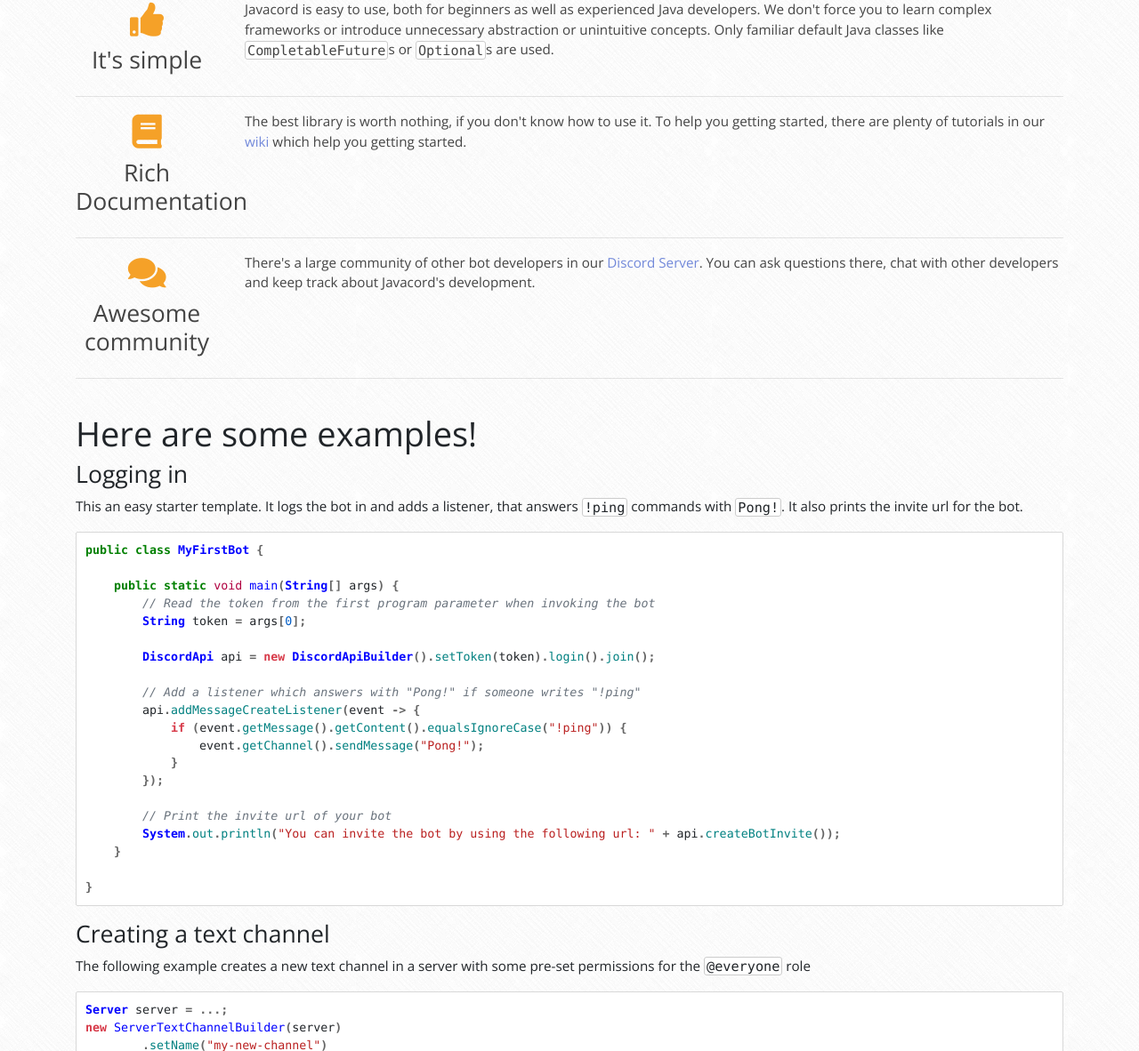
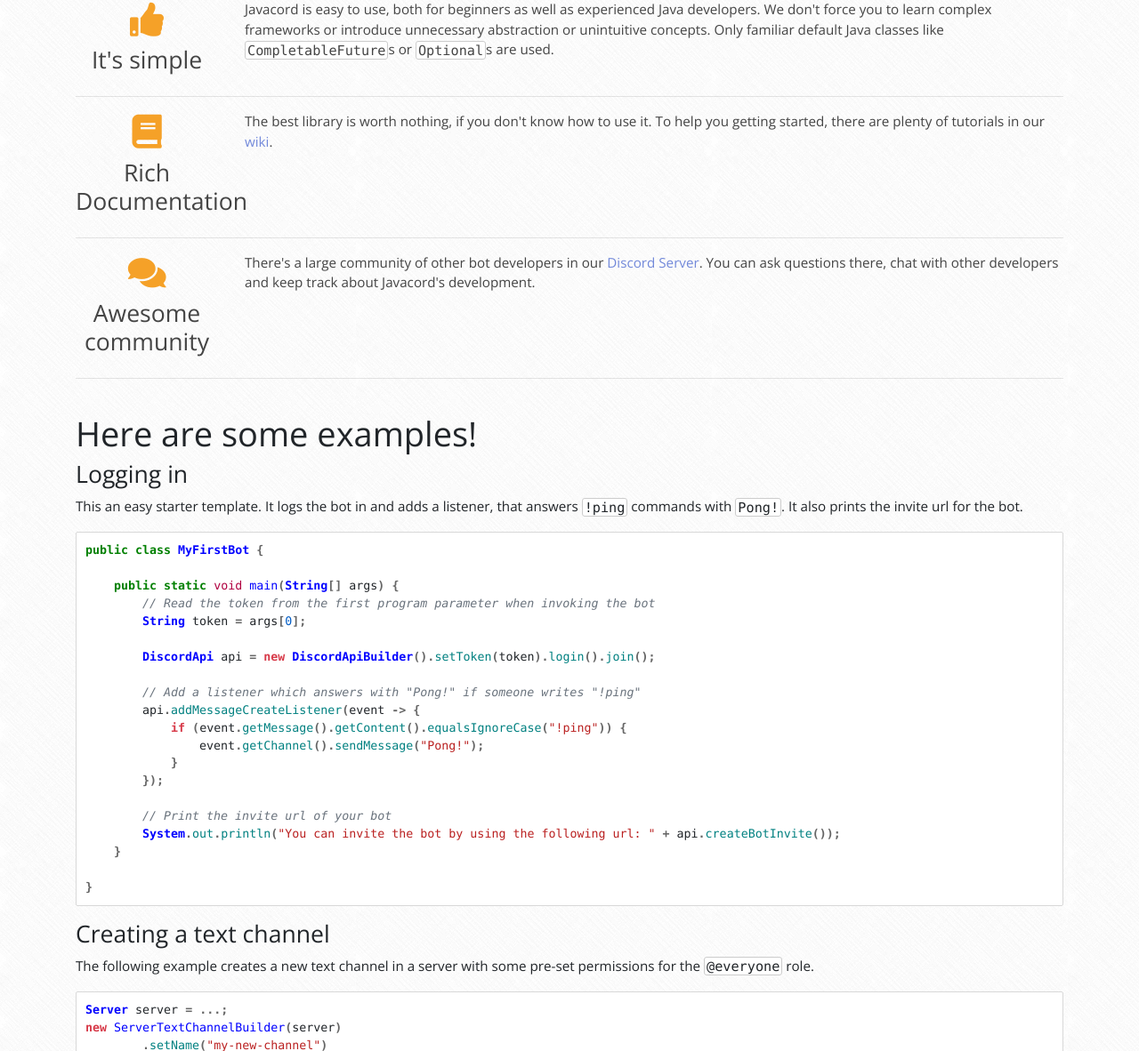
Before and after one commit to Vampire/javacord.github.io, a Jekyll site: the page built from index.html, in a window 1280 px wide. Shown: the part 624-1806 px from the top of the page at 89% size. Built offline with Jekyll 4.4.1, drawn with Linux system fonts in a browser that asks for light colours; nearby versions of some CDN libraries.

Commit message:
Small improvements for the front page

```diff
--- a/index.html
+++ b/index.html
@@ -44,7 +44,7 @@ layout: default
                 </div>
                 <div class="col-lg-10 col-md-9 col-sm-8">
                     The best library is worth nothing, if you don't know how to use it. To help you getting started, there are plenty of
-                    tutorials in our <a href="/wiki">wiki</a> which help you getting started.
+                    tutorials in our <a href="/wiki">wiki</a>.
                 </div>
             </div>
             <hr>
@@ -99,7 +99,7 @@ public class MyFirstBot {
 
             <h3 class="no-anchor">Creating a text channel</h3>
             <p>The following example creates a new text channel in a server with some pre-set permissions for
-                the <code class="highlighter-rouge">@everyone</code> role</p>
+                the <code class="highlighter-rouge">@everyone</code> role.</p>
 {% highlight java %}
 Server server = ...;
 new ServerTextChannelBuilder(server)
```
